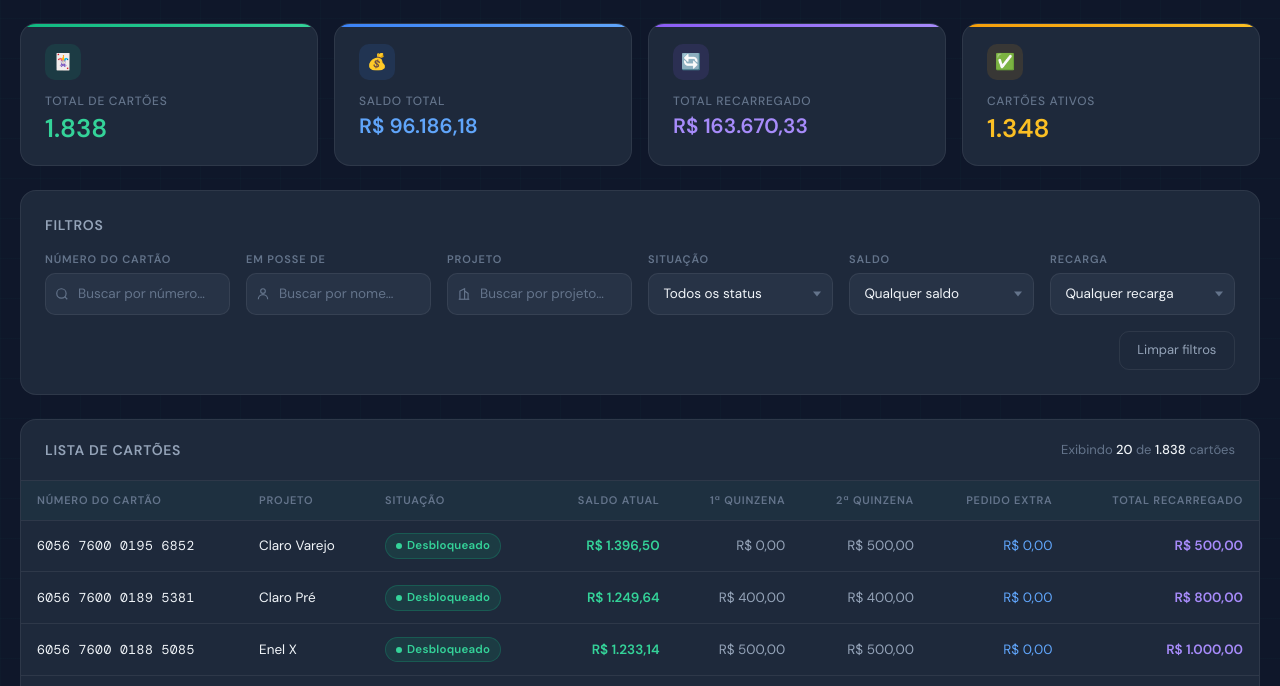
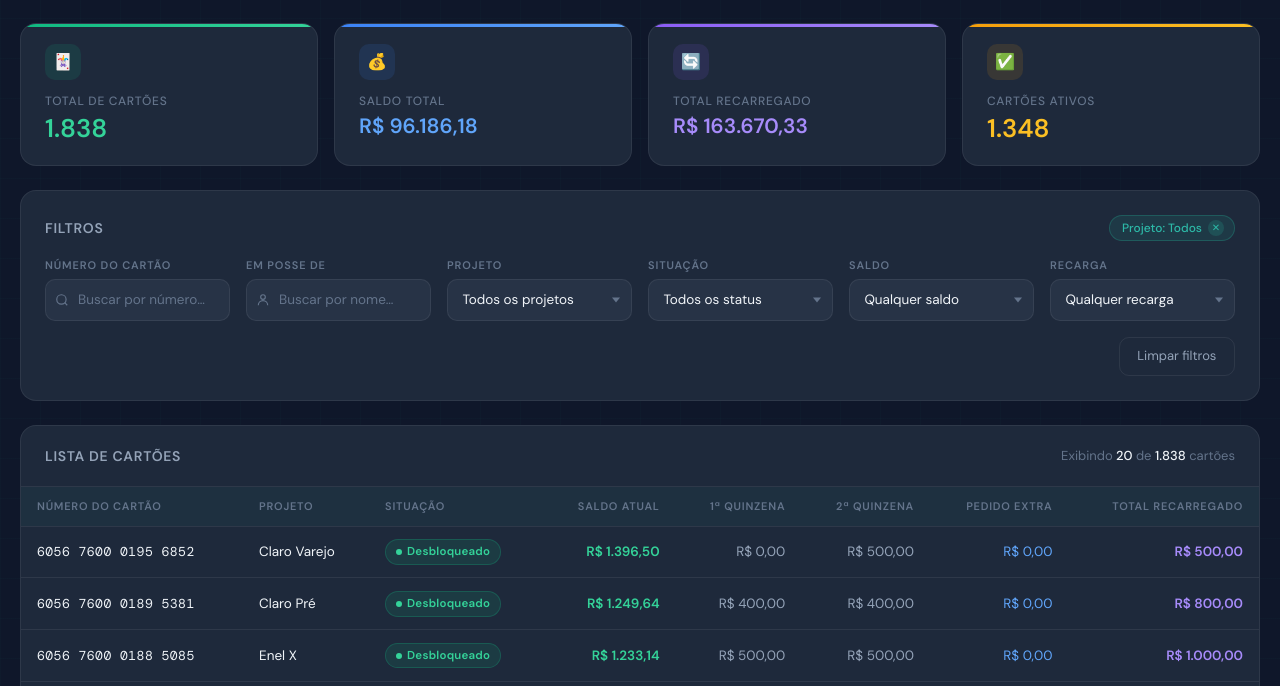
Before and after one commit to erickprofissionalalmaviva-creator/SaldosVB, a plain HTML site: page index.html in a window 1280 px wide. Both pictures are taken after a click on the button "Limpar filtros". Shown: the part 102-788 px from the top of the page. Drawn offline with nearby package versions, Linux system fonts and the light colour scheme.

Commit message:
Atualizado até 12/06/2026

```diff
--- a/index.html
+++ b/index.html
@@ -577,11 +577,11 @@
 
       <!-- Projeto -->
       <div>
-        <label class="filter-label" for="project-search">Projeto</label>
-        <div style="position:relative">
-          <svg style="position:absolute;left:10px;top:50%;transform:translateY(-50%);color:var(--text-muted)" width="14" height="14" fill="none" stroke="currentColor" stroke-width="2" viewBox="0 0 24 24"><path d="M3 21h18"/><path d="M5 21V7l8-4v18"/><path d="M19 21V11l-6-4"/></svg>
-          <input type="text" id="project-search" placeholder="Buscar por projeto…"
-            class="filter-input" style="padding-left:2rem">
+        <label class="filter-label" for="project-filter">Projeto</label>
+        <div class="select-wrapper">
+          <select id="project-filter" class="filter-select">
+            <option value="Todos">Todos os projetos</option>
+          </select>
         </div>
       </div>
 
@@ -817,7 +817,7 @@
     const filters = [
       { id: 'card-search',     label: () => { const v = document.getElementById('card-search').value.trim(); return v ? `Cartão: ${v}` : null; } },
       { id: 'holder-search',   label: () => { const v = document.getElementById('holder-search').value.trim(); return v ? `Em posse de: ${v}` : null; } },
-      { id: 'project-search',  label: () => { const v = document.getElementById('project-search').value.trim(); return v ? `Projeto: ${v}` : null; } },
+      { id: 'project-filter',  label: () => { const v = document.getElementById('project-filter').value.trim(); return v ? `Projeto: ${v}` : null; } },
       { id: 'status-filter',   label: () => { const v = document.getElementById('status-filter').value; return v !== 'Todos' ? v.replace('Ativo ', '') : null; } },
       { id: 'balance-filter',  label: () => { const v = document.getElementById('balance-filter').value; return v !== 'Todos' ? v : null; } },
       { id: 'recharge-filter', label: () => { const v = document.getElementById('recharge-filter').value; return v !== 'Todos' ? v : null; } },
@@ -838,7 +838,7 @@
   function applyFilters() {
     const cardSearch     = document.getElementById('card-search').value.trim();
     const holderSearch   = document.getElementById('holder-search').value.trim().toLowerCase();
-    const projectSearch  = document.getElementById('project-search').value.trim().toLowerCase();
+    const projectFilter   = document.getElementById('project-filter').value;
     const statusFilter   = document.getElementById('status-filter').value;
     const balanceFilter  = document.getElementById('balance-filter').value;
     const rechargeFilter = document.getElementById('recharge-filter').value;
@@ -846,7 +846,7 @@
     filteredData = allCardsData.filter(card => {
       if (cardSearch && !String(card['Cartão']).includes(cardSearch)) return false;
       if (holderSearch && !String(card['Em posse de'] || '').toLowerCase().includes(holderSearch)) return false;
-      if (projectSearch && !String(card['Projeto'] || '').toLowerCase().includes(projectSearch)) return false;
+      if (projectFilter !== 'Todos' && String(card['Projeto'] || '') !== projectFilter) return false;
       if (statusFilter !== 'Todos' && card['Situação Do Cartão'] !== statusFilter) return false;
       const balance = Number(card['Saldo Atual'] || 0);
       if (balanceFilter === 'Com Saldo' && balance <= 0) return false;
@@ -867,11 +867,31 @@
   function clearFilters() {
     document.getElementById('card-search').value    = '';
     document.getElementById('holder-search').value  = '';
-    document.getElementById('project-search').value = '';
+    document.getElementById('project-filter').value = 'Todos';
     document.getElementById('status-filter').value  = 'Todos';
     document.getElementById('balance-filter').value = 'Todos';
     document.getElementById('recharge-filter').value= 'Todos';
     applyFilters();
+  }
+
+
+  function populateProjectFilter(data) {
+    const projectSelect = document.getElementById('project-filter');
+    if (!projectSelect) return;
+
+    const currentValue = projectSelect.value || 'Todos';
+    const projects = [...new Set(
+      data
+        .map(card => String(card['Projeto'] || '').trim())
+        .filter(project => project)
+    )].sort((a, b) => a.localeCompare(b, 'pt-BR'));
+
+    projectSelect.innerHTML = '<option value="Todos">Todos os projetos</option>' +
+      projects.map(project => `<option value="${project}">${project}</option>`).join('');
+
+    if (projects.includes(currentValue)) {
+      projectSelect.value = currentValue;
+    }
   }
 
   async function init() {
@@ -881,6 +901,7 @@
       allCardsData = await response.json();
       allCardsData.sort((a, b) => Number(b['Saldo Atual'] || 0) - Number(a['Saldo Atual'] || 0));
       filteredData = [...allCardsData];
+      populateProjectFilter(allCardsData);
       updateSummaryCards(filteredData);
       renderTable(filteredData, currentPage);
       const now = new Date();
@@ -895,7 +916,7 @@
 
   document.getElementById('card-search').addEventListener('input', applyFilters);
   document.getElementById('holder-search').addEventListener('input', applyFilters);
-  document.getElementById('project-search').addEventListener('input', applyFilters);
+  document.getElementById('project-filter').addEventListener('change', applyFilters);
   document.getElementById('status-filter').addEventListener('change', applyFilters);
   document.getElementById('balance-filter').addEventListener('change', applyFilters);
   document.getElementById('recharge-filter').addEventListener('change', applyFilters);
```
